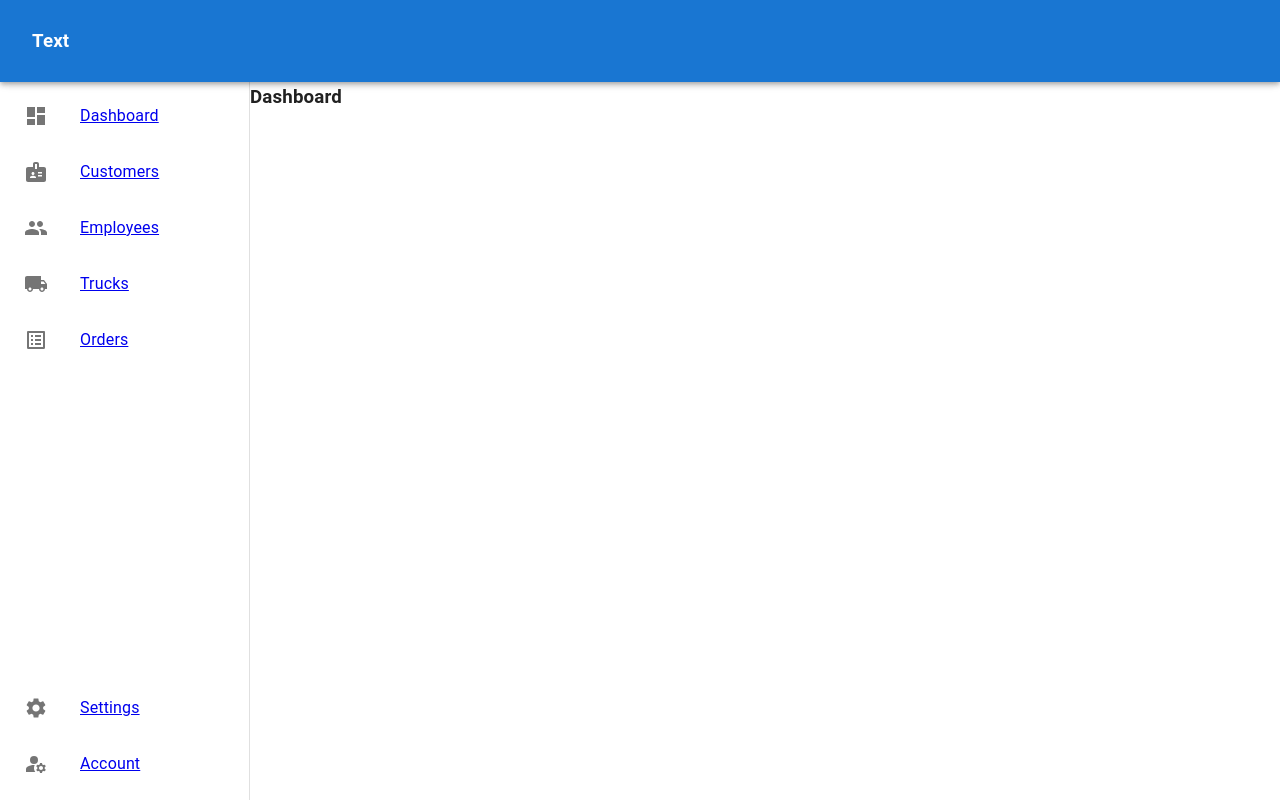
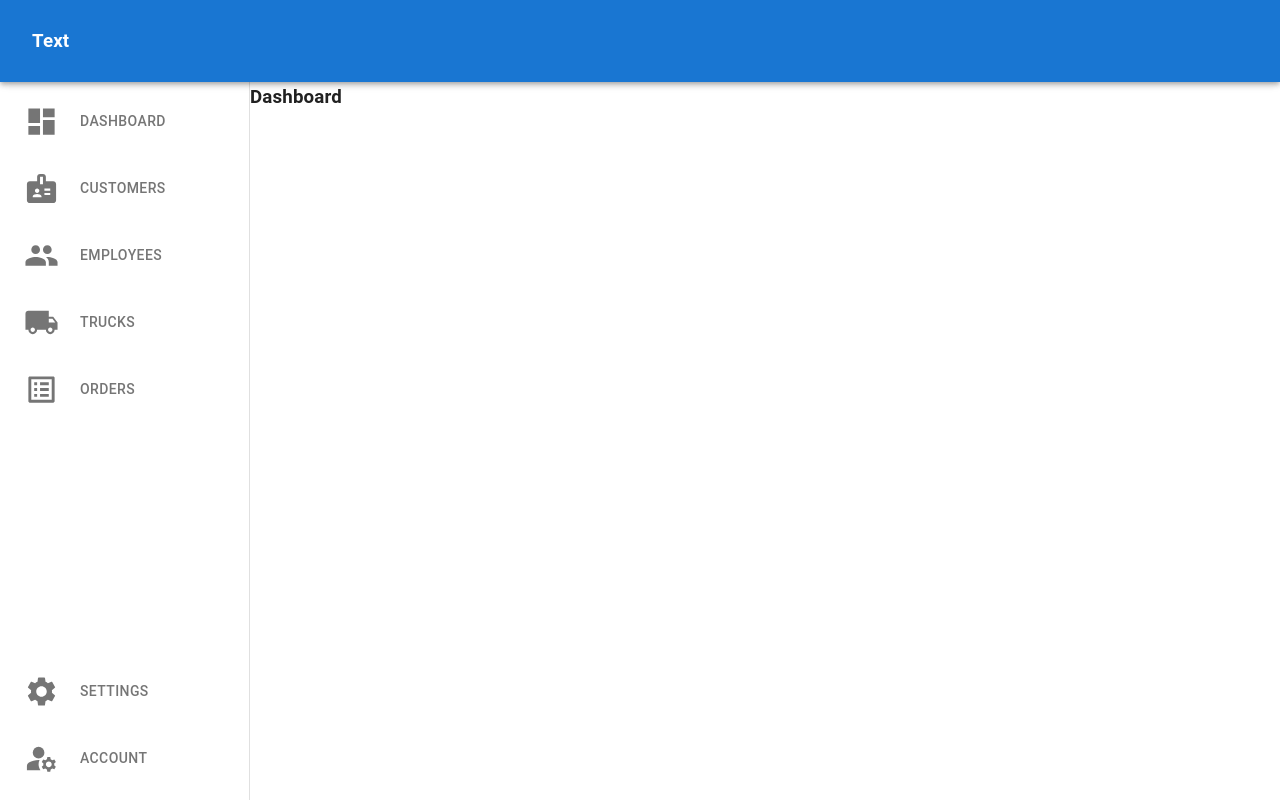
Before and after one commit to mzgardowski/transport-app, a React (Create React App) app: page / in a window 1280 px wide. Built offline with nearby package versions, Linux system fonts and the light colour scheme.

Commit message:
Links in sidebar

```diff
--- a/src/App.tsx
+++ b/src/App.tsx
@@ -1,5 +1,4 @@
 import React from "react";
-import "./App.css";
 import { Box, Toolbar } from "@mui/material";
 import { Route, Routes } from "react-router-dom";
 import Header from "./components/Layout/Header";
--- a/src/components/Layout/SideNavigation.tsx
+++ b/src/components/Layout/SideNavigation.tsx
@@ -9,7 +9,7 @@ import {
   ManageAccounts,
   ListAlt,
 } from "@mui/icons-material";
-import LinkListItem from "../LinkListItem";
+import LinkListItem from "../LinkListItem/LinkListItem";
 
 const SideNavigation = () => {
   return (
@@ -36,34 +36,42 @@ const SideNavigation = () => {
           }}
         >
           <nav>
-            <LinkListItem icon={<Dashboard />} link="/" textLink="Dashboard" />
             <LinkListItem
-              icon={<Badge />}
+              icon={<Dashboard fontSize="large" />}
+              link="/"
+              textLink="Dashboard"
+            />
+            <LinkListItem
+              icon={<Badge fontSize="large" />}
               link="/customers"
               textLink="Customers"
             />
             <LinkListItem
-              icon={<People />}
+              icon={<People fontSize="large" />}
               link="/employees"
               textLink="Employees"
             />
             <LinkListItem
-              icon={<LocalShipping />}
+              icon={<LocalShipping fontSize="large" />}
               link="/trucks"
               textLink="Trucks"
             />
-            <LinkListItem icon={<ListAlt />} link="/orders" textLink="Orders" />
+            <LinkListItem
+              icon={<ListAlt fontSize="large" />}
+              link="/orders"
+              textLink="Orders"
+            />
           </nav>
         </List>
         <List sx={{ alignSelf: "flex-end", width: "100%" }}>
           <nav>
             <LinkListItem
-              icon={<Settings />}
+              icon={<Settings fontSize="large" />}
               link="/settings"
               textLink="Settings"
             />
             <LinkListItem
-              icon={<ManageAccounts />}
+              icon={<ManageAccounts fontSize="large" />}
               link="/account"
               textLink="Account"
             />
--- a/src/components/LinkListItem.tsx
+++ /dev/null
@@ -1,24 +0,0 @@
-import React, { FC } from "react";
-import { ListItemButton, ListItemIcon, ListItem } from "@mui/material";
-import { Link } from "react-router-dom";
-
-interface LinkListItemInterface {
-  icon?: JSX.Element;
-  link: string;
-  textLink: string;
-}
-
-const LinkListItem: FC<LinkListItemInterface> = ({ icon, link, textLink }) => {
-  return (
-    <ListItem sx={{ padding: 1 }}>
-      <Link role="link" to={link} style={{ width: "100%" }}>
-        <ListItemButton>
-          {icon && <ListItemIcon>{icon}</ListItemIcon>}
-          {textLink}
-        </ListItemButton>
-      </Link>
-    </ListItem>
-  );
-};
-
-export default LinkListItem;
--- /dev/null
+++ b/src/components/LinkListItem/LinkListItem.tsx
@@ -0,0 +1,47 @@
+import React, { FC } from "react";
+import {
+  ListItemButton,
+  ListItemIcon,
+  ListItem,
+  Typography,
+} from "@mui/material";
+import GlobalColors from "src/styles/GlobalColors";
+import { Link } from "react-router-dom";
+
+interface LinkListItemInterface {
+  icon?: JSX.Element;
+  link: string;
+  textLink: string;
+}
+
+const LinkListItem: FC<LinkListItemInterface> = ({ icon, link, textLink }) => {
+  return (
+    <ListItem sx={{ padding: 1 }}>
+      <Link
+        role="link"
+        to={link}
+        style={{ textDecoration: "none", width: "100%" }}
+      >
+        <ListItemButton
+          sx={{
+            borderRadius: 2,
+            color: "rgba(0, 0, 0, 0.54)",
+            textDecoration: "none",
+            "&:hover": {
+              color: GlobalColors.text.hover,
+              backgroundColor: GlobalColors.backgroundColor.primary,
+              "& .MuiSvgIcon-root": {
+                color: GlobalColors.text.hover,
+              },
+            },
+          }}
+        >
+          {icon && <ListItemIcon>{icon}</ListItemIcon>}
+          <Typography variant="button">{textLink}</Typography>
+        </ListItemButton>
+      </Link>
+    </ListItem>
+  );
+};
+
+export default LinkListItem;
--- a/src/index.js
+++ b/src/index.js
@@ -3,9 +3,9 @@ import ReactDOM from "react-dom/client";
 import "./index.css";
 import { BrowserRouter } from "react-router-dom";
 import App from "./App";
-import reportWebVitals from "./reportWebVitals";
 
 const root = ReactDOM.createRoot(document.getElementById("root"));
+
 root.render(
   <React.StrictMode>
     <BrowserRouter>
@@ -13,8 +13,3 @@ root.render(
     </BrowserRouter>
   </React.StrictMode>,
 );
-
-// If you want to start measuring performance in your app, pass a function
-// to log results (for example: reportWebVitals(console.log))
-// or send to an analytics endpoint. Learn more: https://bit.ly/CRA-vitals
-reportWebVitals();
--- a/src/reportWebVitals.js
+++ /dev/null
@@ -1,13 +0,0 @@
-const reportWebVitals = (onPerfEntry) => {
-  if (onPerfEntry && onPerfEntry instanceof Function) {
-    import("web-vitals").then(({ getCLS, getFID, getFCP, getLCP, getTTFB }) => {
-      getCLS(onPerfEntry);
-      getFID(onPerfEntry);
-      getFCP(onPerfEntry);
-      getLCP(onPerfEntry);
-      getTTFB(onPerfEntry);
-    });
-  }
-};
-
-export default reportWebVitals;
--- /dev/null
+++ b/src/styles/GlobalColors.ts
@@ -0,0 +1,13 @@
+const GlobalColors = {
+  text: {
+    primary: "#000",
+    secondary: "#000",
+    hover: "#008CFF",
+  },
+  backgroundColor: {
+    primary: "#E0F1FF",
+    secondary: "#000",
+  },
+};
+
+export default GlobalColors;
```
Also changed, not shown: 1 other file (tests, documents, lock files or other folders).
